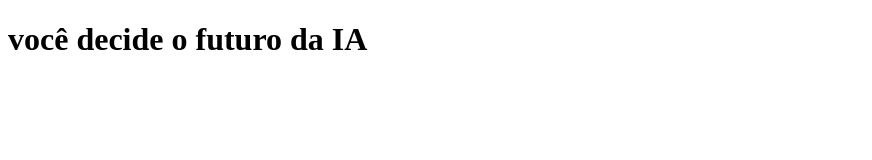
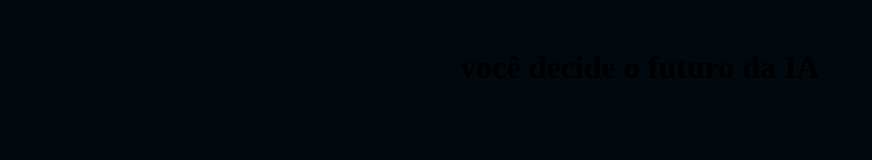
Before and after one commit to biazinha32/miss-o, a plain HTML site: page index.html in a window 1280 px wide. Shown: the whole page, without its empty margins (0-872 px from the left). Drawn offline with Linux system fonts and the light colour scheme.

Commit message:
Update style.css

```diff
--- a/style.css
+++ b/style.css
@@ -5,3 +5,20 @@
   --cor-destaque: #2BDEFD
   --cor-texto: #D7F9FF;
 }
+body {
+  background-color: var(--cor-fundo);
+  color: var(--cor-texto);
+  display: flex;
+  justify-content: center;
+  align-items: center
+  min-height: 100vh;
+}
+.caixa-principal{
+  background-color: var(--cor-principal);
+  width: 90%;
+  text-align: center;
+  padding: 20px;
+}
+h1{
+ color: var(--cor-destaque);
+}
```
